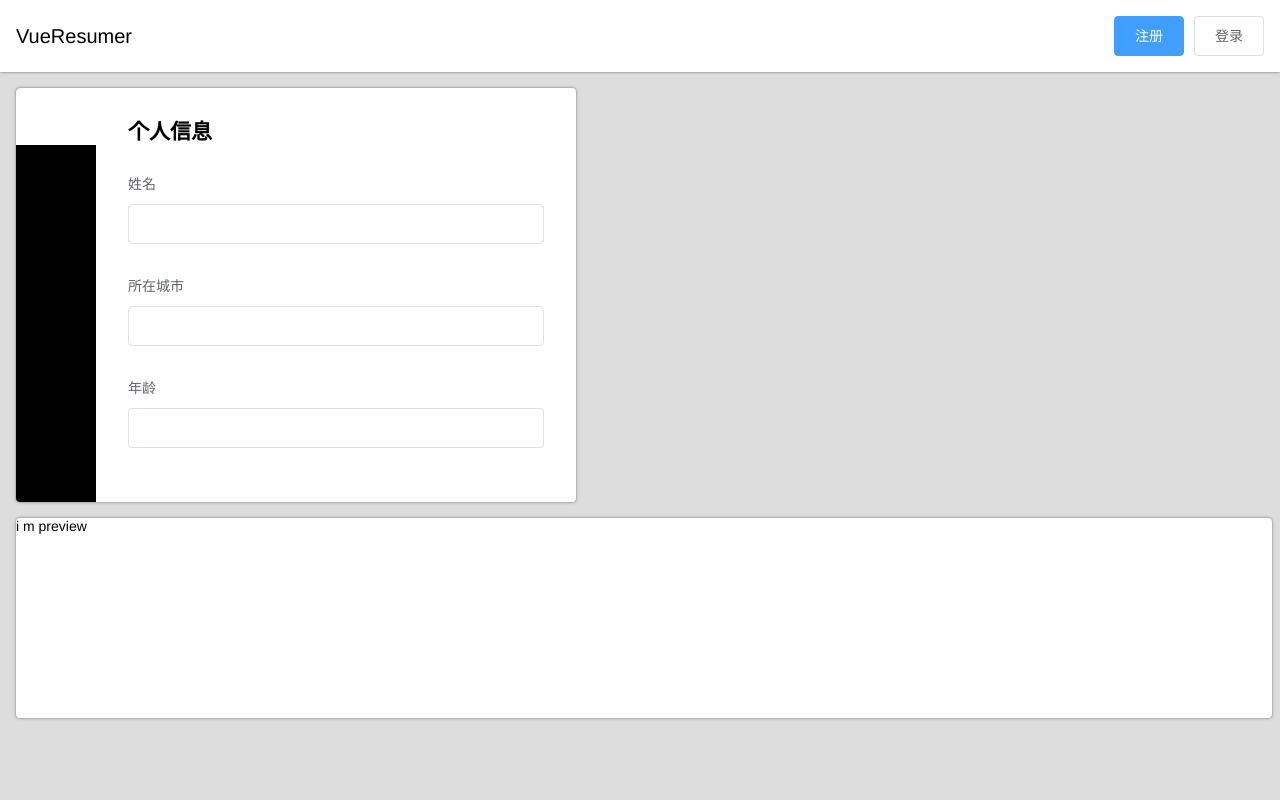
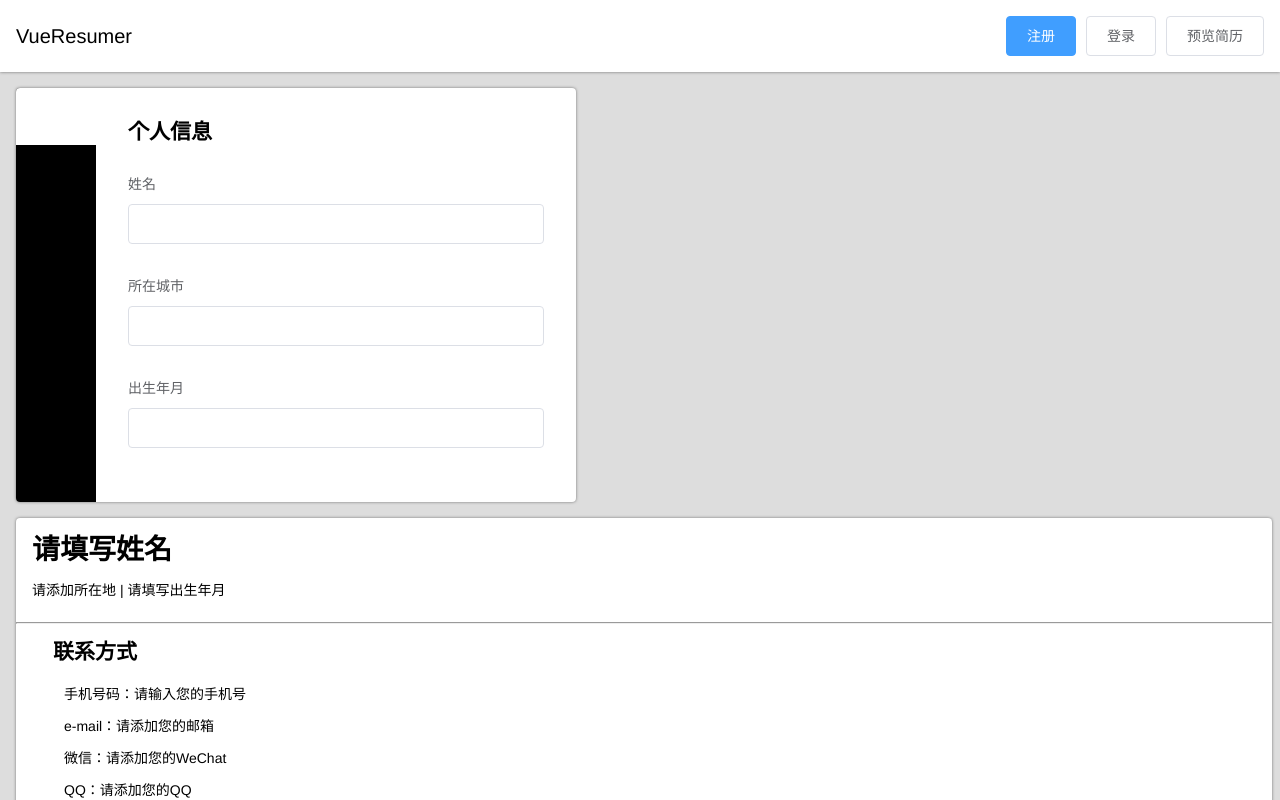
Before and after one commit to lskAtGithub/vue-resumer, a Vue app: page / in a window 1280 px wide. Built offline with nearby package versions, Linux system fonts and the light colour scheme.

Commit message:
编辑展示模块完成，添加了预览和退出功能

```diff
--- a/config/index.js
+++ b/config/index.js
@@ -9,7 +9,7 @@ module.exports = {
 
     // Paths
     assetsSubDirectory: 'static',
-    assetsPublicPath: '/',
+    assetsPublicPath: '/vue-resumer/dist/',
     proxyTable: {},
 
     // Various Dev Server settings
--- a/src/App.vue
+++ b/src/App.vue
@@ -1,10 +1,11 @@
 <template>
-  <div id="app">
-    <Topbar class="topbar" />
+  <div id="app" v-bind:class="{previewMode: previewMode}">
+    <Topbar class="topbar" v-on:preview="preview" />
     <main>
-      <Editor  class="editor" />
-      <Preview class="preview" />
+      <Editor v-bind:resume="resume"  class="editor" />
+      <Preview v-bind:resume="resume" class="preview" />
     </main>
+    <el-button id="exit" v-on:click="exit">退出预览</el-button>
   </div>
 </template>
 
@@ -14,6 +15,27 @@ import Preview from './components/Preview'
 import Editor from './components/Editor'
 
 export default {
+  data(){
+    return {
+      previewMode: false,
+      resume:{
+        profile:{ name:'', city:'', age:'' },
+        work: [ { company:'',content:'' } ],
+        study:[ { school:'', duration:'', degree:'' } ],
+        contact:{ phone:'', email:'', VX:'', QQ:'' },
+        winning:[ { getWin:'', describe:'' } ],
+        project:[ { name:'', degree:'', summary:'' } ]
+      }
+    }
+  },
+  methods:{
+    exit(){
+      this.previewMode = false
+    },
+    preview(){
+      this.previewMode = true
+    }
+  },
   components: {
     Editor,Topbar,Preview
   }
@@ -66,9 +88,28 @@ main{
     background: #fff;
     box-shadow: 0 0 3px hsla(0,0,0,0.5);
     border-radius: 4px;
-    overflow: hidden;
+    overflow: auto;
+
   }
 
 }
-
+.previewMode > #topbar{
+  display: none;
+}
+.previewMode #editor{
+  display: none;
+}
+.previewMode #preview{
+  max-width: 800px;
+  margin: 32px auto;
+}
+#exit{
+  display: none;
+}
+.previewMode #exit{
+  display: inline-block;
+  position: fixed;
+  right: 32px;
+  bottom: 32px;
+}
 </style>
--- a/src/components/Editor.vue
+++ b/src/components/Editor.vue
@@ -15,22 +15,22 @@
         </nav>
         <ol class="panes">
             <li v-bind:class="{active: currentTab === 0}">
-                <Info v-bind:profile="profile" />
+                <Info v-bind:profile="resume.profile" />
             </li>
             <li v-bind:class="{active: currentTab === 1}">
-                <Study v-bind:study="study" />
+                <Study v-bind:study="resume.study" />
             </li>
             <li v-bind:class="{active: currentTab === 2}">
-                <Winning v-bind:winning="winning" />
+                <Winning v-bind:winning="resume.winning" />
             </li>
             <li v-bind:class="{active: currentTab === 3}">
-                <Work v-bind:work="work" />
+                <Work v-bind:work="resume.work" />
             </li>
             <li v-bind:class="{active: currentTab === 4}">
-                <Project v-bind:project="project" />
+                <Project v-bind:project="resume.project" />
             </li>
             <li v-bind:class="{active: currentTab === 5}">
-                <Contact v-bind:contact="contact" />
+                <Contact v-bind:contact="resume.contact" />
             </li>
         </ol>
     </div>
@@ -46,28 +46,12 @@
 
     export default {
         components:{ Info,Work,Study,Contact,Winning,Project },
+        props: ['resume'],
         data(){
             return {
                 currentTab: 0,
                 icons: ['shenfenzheng','book1','jiangbei1','gongzuoxinxi','xiangmu1','phone1'],
-                profile:{
-                    name:'', city:'', age:''
-                },
-                work: [
-                    { company:'',content:'' }
-                ],
-                study:[
-                    { school:'', duration:'', degree:'' }
-                ],
-                contact:{
-                    phone:'', email:'', VX:'', QQ:''
-                },
-                winning:[
-                    { getWin:'', describe:'' }
-                ],
-                project:[
-                    { name:'', duration:'', degree:'', preview:'', summary:'' }
-                ]
+
             }
         },
         methods:{
--- a/src/components/Info.vue
+++ b/src/components/Info.vue
@@ -8,7 +8,7 @@
             <el-form-item label="所在城市">
                 <el-input v-model="profile.city"></el-input>
             </el-form-item>
-            <el-form-item label="年龄">
+            <el-form-item label="出生年月">
                 <el-input v-model="profile.age"></el-input>
             </el-form-item>
         </el-form>
--- a/src/components/Preview.vue
+++ b/src/components/Preview.vue
@@ -1,11 +1,99 @@
 <template>
     <div id="preview">
-        i m preview
+        <h1>{{resume.profile.name || '请填写姓名'}}</h1>
+        <p>{{resume.profile.city || '请添加所在地'}} | {{resume.profile.age || '请填写出生年月'}}</p>
+
+        <hr>
+        <section v-if="filter(resume.study).length > 0">
+            <h2>教育经历</h2>
+            <ul v-for="item in filter(resume.study)">
+                <li>学校名称：{{item.school}}</li>
+                <li>毕业时间：{{item.duration}}</li>
+                <li>学位：{{item.degree}}</li>
+            </ul>
+        </section>
+
+        <section v-if="filter(resume.winning).length > 0">
+            <h2>获奖情况</h2>
+            <ul v-for="item in filter(resume.winning)">
+                <li>获得荣誉：{{item.getWin}}</li>
+                <li>奖项描述：{{item.describe}}</li>
+            </ul>
+        </section>
+
+        <section v-if="filter(resume.project).length > 0">
+            <h2>项目经验</h2>
+            <ul v-for="item in filter(resume.project)">
+                <li>项目名称：{{item.name}}</li>
+                <li>项目时间：{{item.degree}}</li>
+                <li>项目总结:{{item.summary}}</li>
+            </ul>
+        </section>
+
+        <section v-if="filter(resume.work).length > 0">
+            <h2>工作经历</h2>
+            <ul v-for="item in filter(resume.work)">
+                <li>公司名：{{item.company}}</li>
+                <li>工作内容：{{item.content}}</li>
+            </ul>
+        </section>
+
+        <section>
+            <h2>联系方式</h2>
+            <p>手机号码：{{resume.contact.phone || '请输入您的手机号'}}</p>
+            <p>e-mail：{{resume.contact.email || '请添加您的邮箱'}}</p>
+            <p>微信：{{resume.contact.VX || '请添加您的WeChat'}}</p>
+            <p>QQ：{{resume.contact.QQ || '请添加您的QQ'}}</p>
+        </section>
     </div>
 </template>
 
-<style lsng="scss">
-    #preview{
-        min-height: 200px;
+<style lang="scss">
+#preview {
+    hr{
+        margin: 24px 0 0 0;
     }
+    h1{
+        margin: 16px;
+    }
+    h2{
+        padding-bottom: 5px;
+        padding-left: 5px;
+        margin-top: 16px;
+    }
+    p{
+        margin: 16px;
+    }
+    section{
+        margin: 0 32px;
+        border-bottom: 1px solid #ccc;
+
+        > ul > li{
+            margin: 8px;
+        }
+    }
+
+}
+
 </style>
+
+<script>
+    export default {
+        props:['resume'],
+        methods:{
+            filter(arr){
+                return arr.filter(item=> !this.isEmpty(item))
+            },
+            isEmpty(obj){
+                let empty = true
+                for(let key in obj){
+                    if(obj[key]){
+                        empty = false
+                        break
+                    }
+                }
+                return empty
+            }
+        }
+    }
+</script>
--- a/src/components/Project.vue
+++ b/src/components/Project.vue
@@ -6,14 +6,8 @@
                 <el-form-item label="项目名">
                     <el-input v-model="item.name"></el-input>
                 </el-form-item>
-                <el-form-item label="时间段">
-                    <el-input v-model="item.duration"></el-input>
-                </el-form-item>
                 <el-form-item label="项目描述">
                     <el-input v-model="item.degree"></el-input>
-                </el-form-item>
-                <el-form-item label="项目预览链接">
-                    <el-input v-model="item.preview"></el-input>
                 </el-form-item>
                 <el-form-item label="项目总结">
                     <el-input v-model="item.summary"></el-input>
@@ -31,7 +25,7 @@
         methods:{
             addItem(){
                 this.project.push({
-                    name:'', duration:'', degree:'',preview:'',summary:''
+                    name:'', degree:'',preview:'',summary:''
                 })
             },
             removeItem(index){
--- a/src/components/Topbar.vue
+++ b/src/components/Topbar.vue
@@ -6,6 +6,7 @@
         <div class="actions">
             <el-button type="primary">注册</el-button>
             <el-button>登录</el-button>
+            <el-button v-on:click="preview">预览简历</el-button>
         </div>
     </div>
 </template>
@@ -19,3 +20,13 @@
         font-size: 20px;
     }
 </style>
+
+<script>
+    export default {
+        methods:{
+            preview(){
+                this.$emit('preview')
+            }
+        }
+    }
+</script>
```
